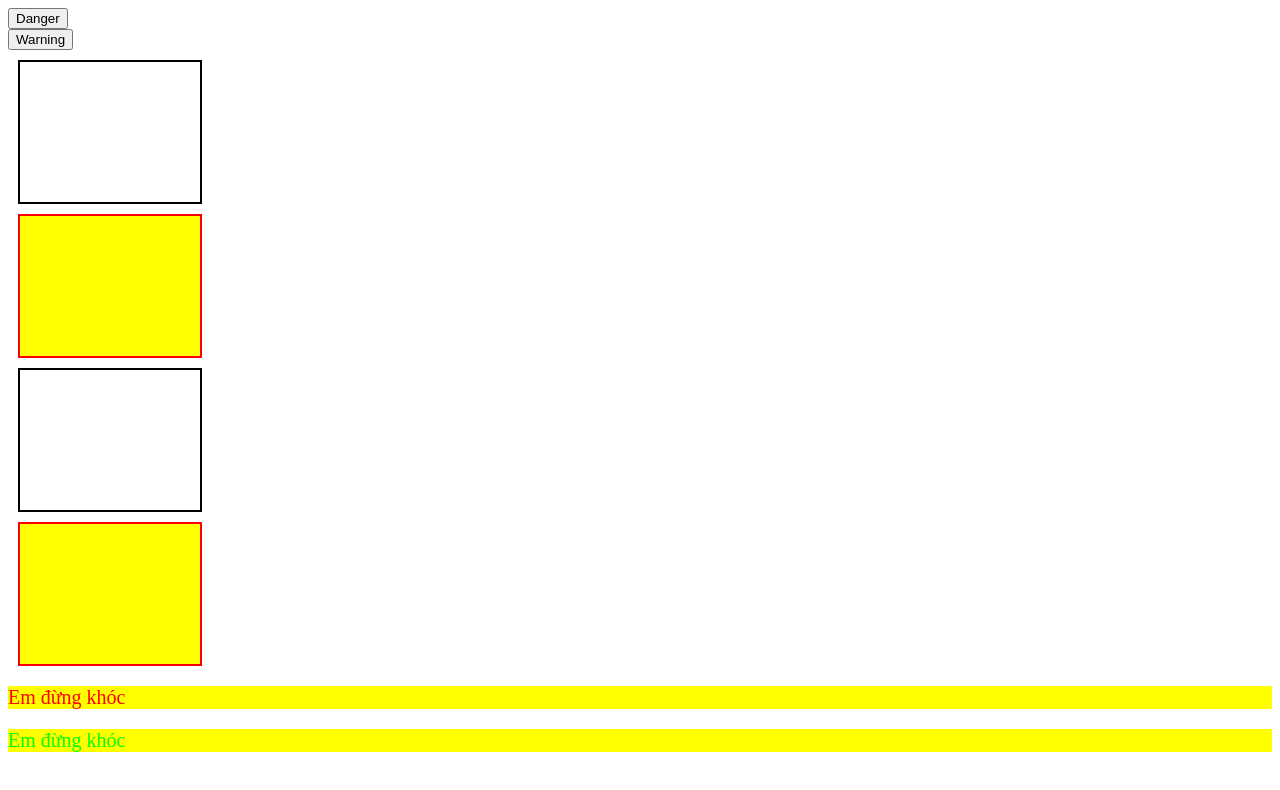
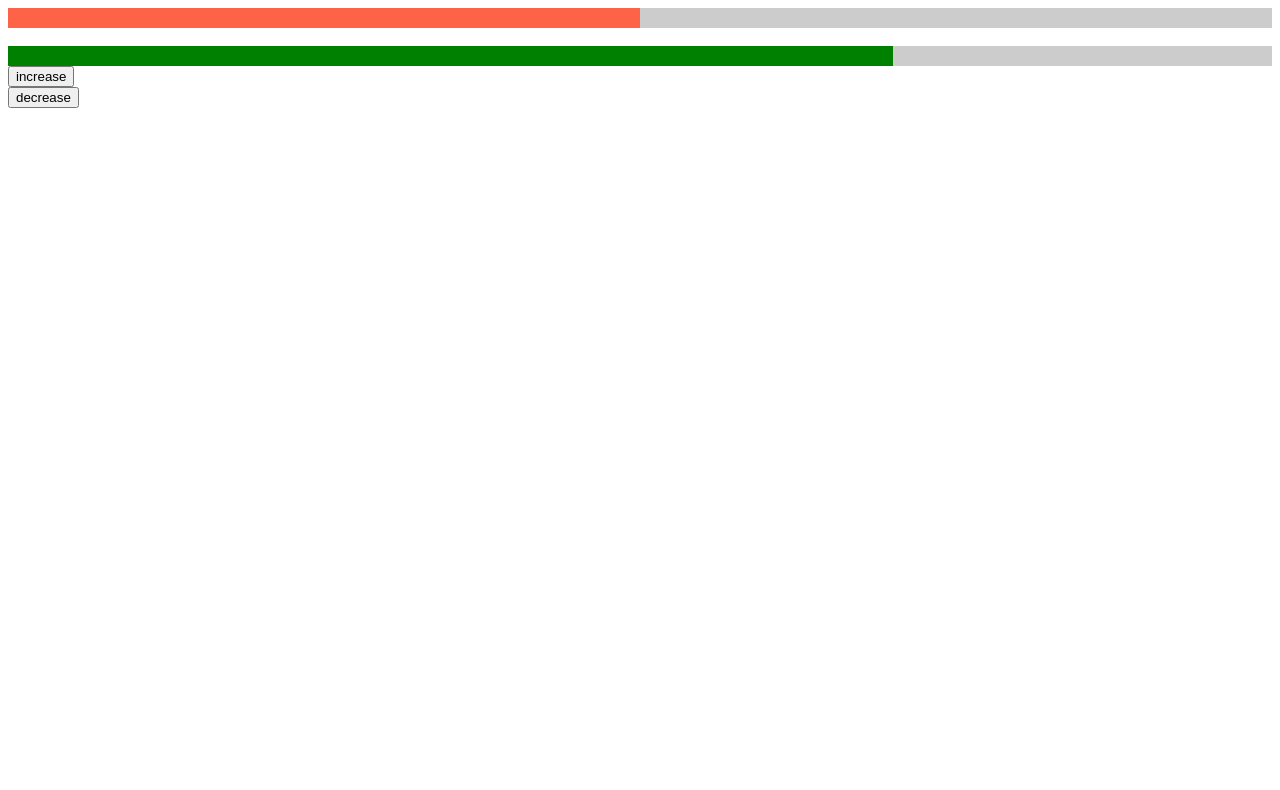
Before and after one commit to vylote/100dayangular, an Angular app: page / in a window 1280 px wide. Shown: the top 790 px of the page. Built offline with nearby package versions, Linux system fonts and the light colour scheme.

Commit message:
day7: input binding

```diff
--- a/src/app/app.component.html
+++ b/src/app/app.component.html
@@ -1,35 +1,6 @@
-<button (click)="isDanger = !isDanger">Danger</button>
+<app-progress-bar></app-progress-bar>
 <br>
-<button (click)="isWarning = !isWarning">Warning</button>
+<app-progress-bar [progress]="currentProgress" [progressColor]="currentProgressColor"></app-progress-bar>
+<button (click)="currentProgress = currentProgress+1">increase</button>
 <br>
-
-<div class="box" [class.red-border]="isDanger" [class.yellow-background]="isWarning"></div>
-
-<!--
-  [class.ten-class]
-  [class]="array"
-  [class]="object" { [ten-class:string] : boolean }
-  [class]="variable"
--->
-
-<div class="box" [class]="['red-border', 'yellow-background']"></div>
-
-<div class="box" [class]="{'red-border': isDanger, 'yellow-background': isWarning}"></div>
-
-<div class="box" [class]="classes"></div>
-
-<!--
-  [style.tenStyle]
-  [style.ten-style]
-  [style.tenStyle.unit]
-  [style]="object" { [ten-style : string] : string }
-  [style.css-variable]
--->
-
-<p [style.color]="'red'" [style.background-color]="'yellow'" [style.fontSize.px]="20">
-  Em đừng khóc
-</p>
-
-<p [style.color]="'var(--text-color)'" [style.background-color]="'yellow'" [style.fontSize.px]="20">
-  Em đừng khóc
-</p>
+<button (click)="currentProgress = currentProgress-1">decrease</button>
--- a/src/app/app.component.ts
+++ b/src/app/app.component.ts
@@ -8,7 +8,6 @@ import { Component, VERSION } from '@angular/core';
 export class AppComponent {
   name = 'Angular' + VERSION.major;
 
-  isDanger = false;
-  isWarning = false;
-  classes = "box red-border yellow-background";
+  currentProgress = 70;
+  currentProgressColor = 'green';
 }
--- a/src/app/app.module.ts
+++ b/src/app/app.module.ts
@@ -3,10 +3,12 @@ import { NgModule } from '@angular/core';
 
 import { AppComponent } from './app.component';
 import { FormsModule } from '@angular/forms';
+import { ProgressBarComponent } from './progress-bar/progress-bar.component';
 
 @NgModule({
   declarations: [
-    AppComponent
+    AppComponent,
+    ProgressBarComponent
   ],
   imports: [
     BrowserModule, FormsModule
--- /dev/null
+++ b/src/app/progress-bar/progress-bar.component.html
@@ -0,0 +1,9 @@
+<div class="progress-bar-container" [style.backgroundColor]="backgroundColor">
+  <div
+    class="progress"
+    [style]="{
+      backgroundColor: progressColor,
+      width: progress + '%'
+    }"
+  ></div>
+</div>
--- /dev/null
+++ b/src/app/progress-bar/progress-bar.component.scss
@@ -0,0 +1,8 @@
+.progress-bar-container,
+.progress {
+    height: 20px;
+}
+
+.progress-bar-container {
+    width: 100%;
+}
--- /dev/null
+++ b/src/app/progress-bar/progress-bar.component.ts
@@ -0,0 +1,45 @@
+import {
+  Component,
+  Input,
+  OnChanges,
+  OnInit,
+  SimpleChanges,
+} from '@angular/core';
+
+@Component({
+  selector: 'app-progress-bar',
+  templateUrl: './progress-bar.component.html',
+  styleUrls: ['./progress-bar.component.scss'],
+})
+export class ProgressBarComponent implements OnInit, OnChanges {
+  @Input() set progress(val: number) {
+    //validation for validation
+    console.log({val})
+
+    this._progress = val
+  }
+  private _progress = 50;
+  get progress() {
+    return this._progress;
+  }
+  @Input() backgroundColor = '#ccc';
+  @Input() progressColor = 'tomato';
+
+  constructor() {}
+
+  ngOnInit(): void {
+    console.log('onInit', {
+      progress: this.progress,
+      backgroundColor: this.backgroundColor,
+      progressColor: this.progressColor,
+    });
+  }
+
+  ngOnChanges(changes: SimpleChanges): void {
+    console.log('change', {
+      progress: this.progress,
+      backgroundColor: this.backgroundColor,
+      progressColor: this.progressColor,
+    });
+  }
+}
```
Also changed, not shown: 1 other file (tests, documents, lock files or other folders).
